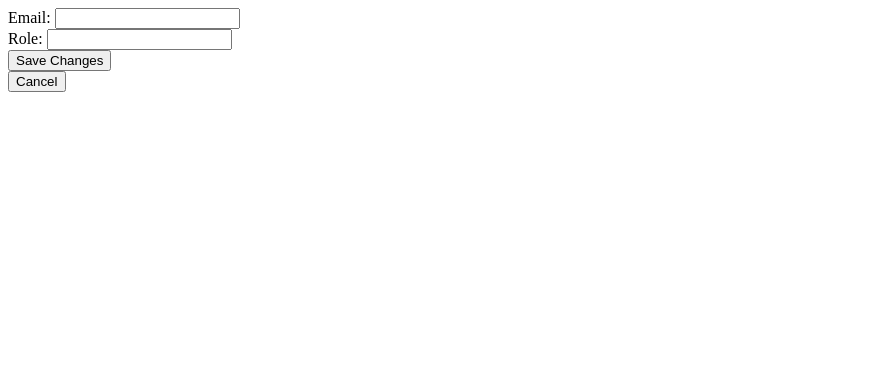
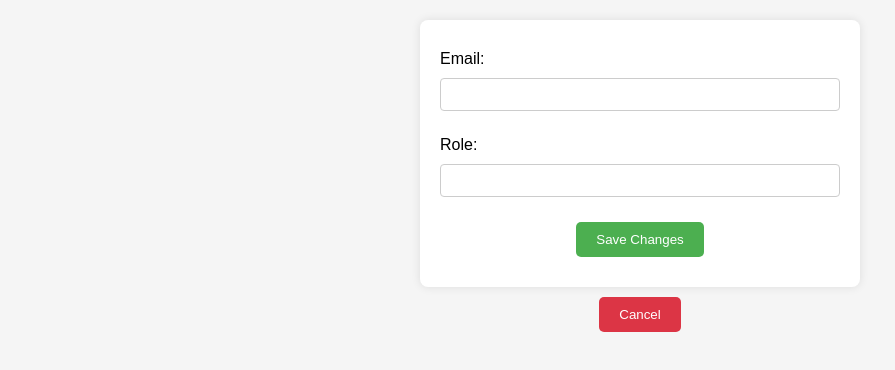
Before and after one commit to suja1956/DbDemo_Nodejs, a website: page update.html in a window 1280 px wide. Shown: the whole page, without its empty margins (0-895 px from the left). Drawn offline with Linux system fonts and the light colour scheme.

Commit message:
Update update.html

```diff
--- a/update.html
+++ b/update.html
@@ -3,32 +3,84 @@
 <head>
   <meta charset="UTF-8">
   <meta name="viewport" content="width=device-width, initial-scale=1.0">
-  <title>Profile</title>
+  <title>Edit Profile</title>
+  <style>
+    body {
+      font-family: 'Arial', sans-serif;
+      background-color: #f5f5f5;
+      margin: 0;
+      padding: 20px;
+      text-align: center;
+    }
+
+    form {
+      background-color: #fff;
+      padding: 20px;
+      border-radius: 8px;
+      box-shadow: 0 0 10px rgba(0, 0, 0, 0.1);
+      max-width: 400px;
+      margin: 0 auto;
+    }
+
+    label {
+      display: block;
+      text-align: left;
+      margin: 10px 0 5px;
+    }
+
+    input {
+      width: 100%;
+      padding: 8px;
+      margin: 5px 0 15px;
+      box-sizing: border-box;
+      border: 1px solid #ccc;
+      border-radius: 4px;
+    }
+
+    button {
+      background-color: #4CAF50;
+      color: white;
+      padding: 10px 20px;
+      margin: 10px;
+      border: none;
+      border-radius: 5px;
+      cursor: pointer;
+    }
+
+    button:hover {
+      background-color: #45a049;
+    }
+
+    #cancel {
+      background-color: #DC3545;
+    }
+
+    #cancel:hover {
+      background-color: #c82333;
+    }
+  </style>
 </head>
 <body>
-<form method="post" action="/changedata">
+  <form method="post" action="/changedata">
     <label for="email">Email:</label>
-    <input type="text" id="email" name="email" >
-    <br>
-
+    <input type="text" id="email" name="email">
 
     <label for="role">Role:</label>
     <input type="text" id="role" name="role">
-    <br>
-
-
 
     <button type="submit">Save Changes</button>
-</form>
-<button onclick="goback()">Cancel</button>
-<script>
-    // Function to get query parameters from the URL
+  </form>
+
+  <button id="cancel" onclick="goback()">Cancel</button>
+
+  <script>
     function getQueryParam(name) {
       const urlParams = new URLSearchParams(window.location.search);
       return urlParams.get(name);
     }
-    function goback(){
-        window.location.href = `http://localhost:3000/profile?email=${email}&role=${role}`;
+
+    function goback() {
+      window.location.href = `http://localhost:3000/profile?email=${email}&role=${role}`;
     }
 
     const email = getQueryParam('email');
```
